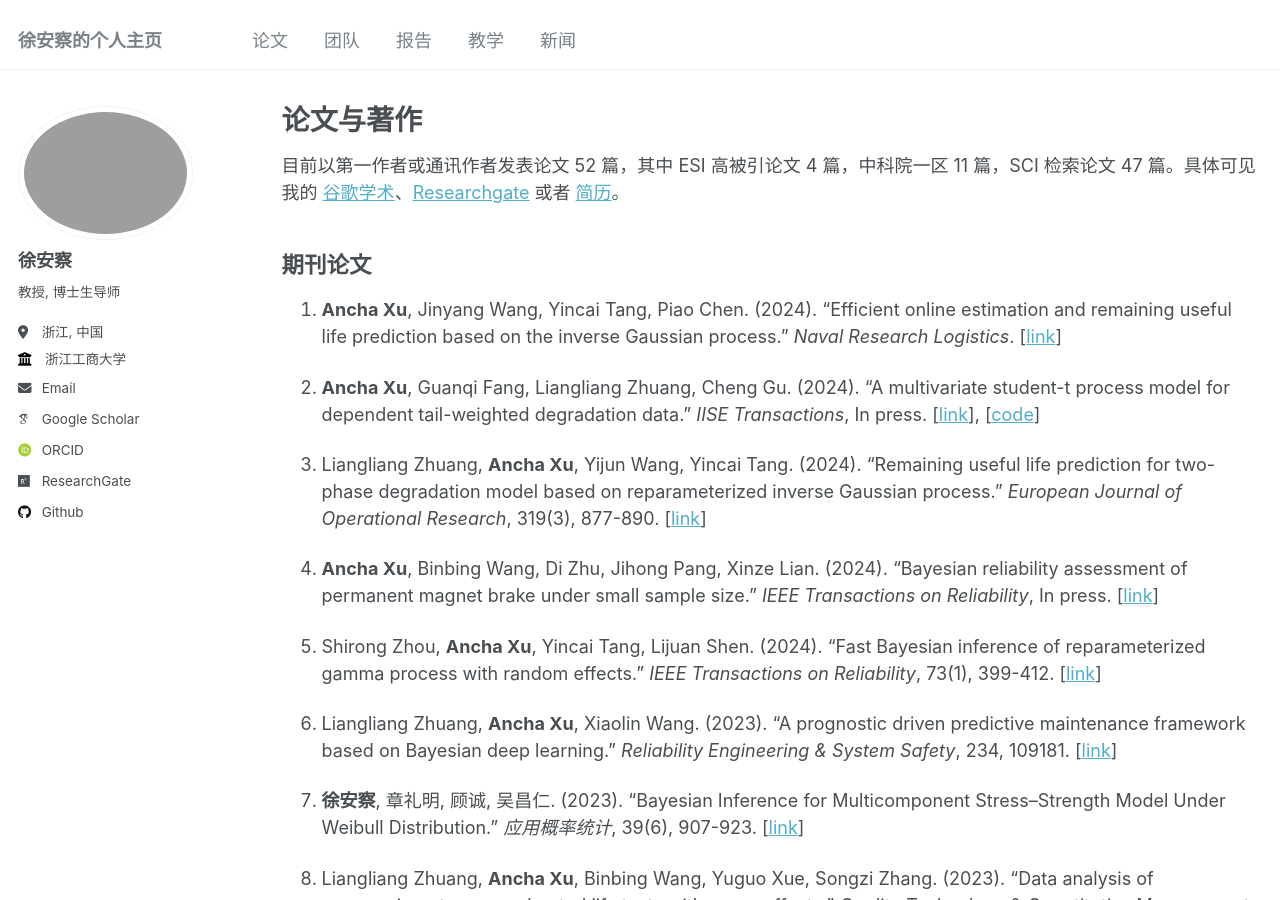
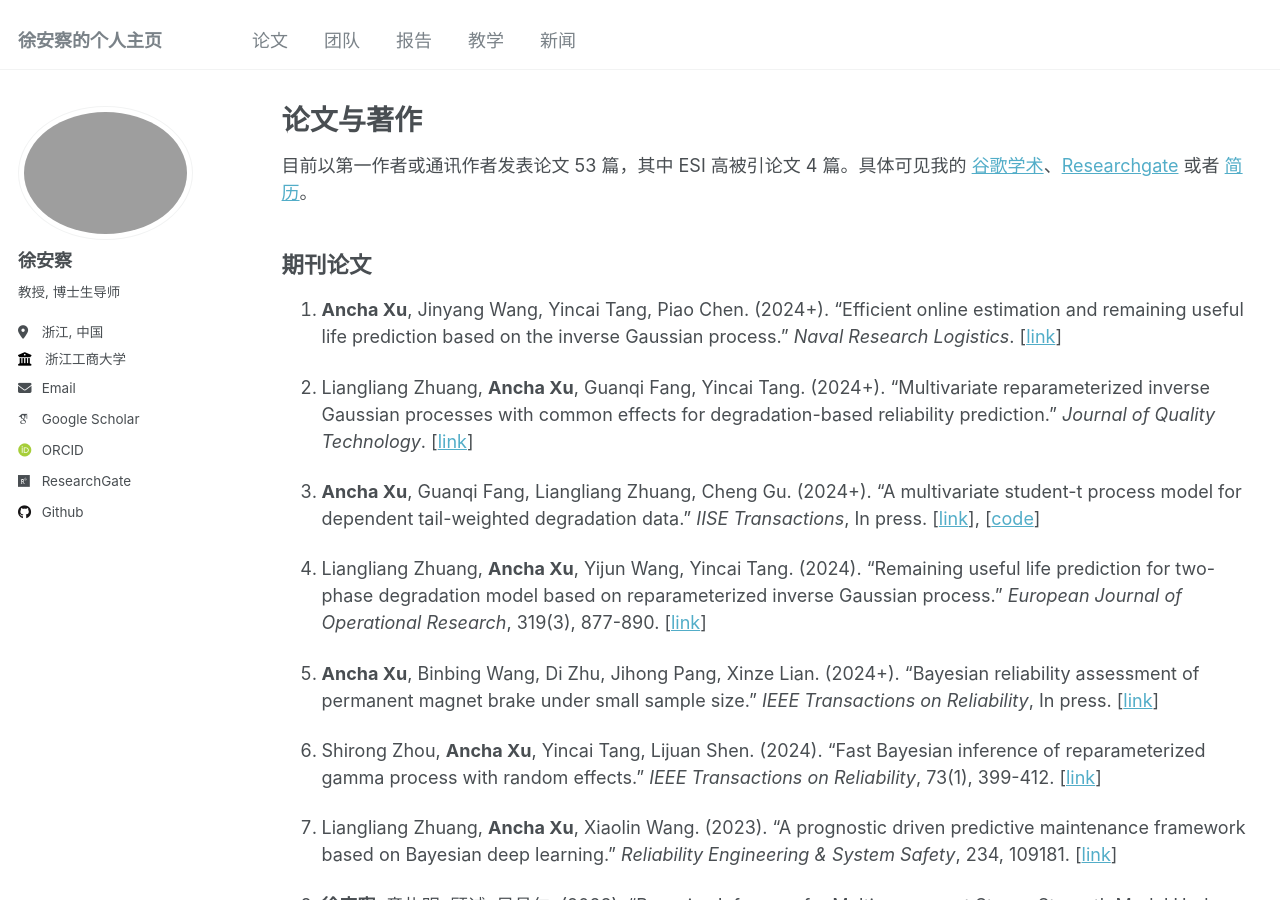
Before and after one commit to XU-ANCHA/XU-ANCHA.github.io, a Jekyll site: the page built from _pages/publications.md, in a window 1280 px wide and 900 px high. Built offline with Jekyll 4.4.1, drawn with Linux system fonts in a browser that asks for light colours; some web fonts are replaced.

Commit message:
Update publications.md

```diff
--- a/_pages/publications.md
+++ b/_pages/publications.md
@@ -5,18 +5,20 @@ permalink: /publications/
 author_profile: true
 ---
 
-目前以第一作者或通讯作者发表论文 52 篇，其中 ESI 高被引论文 4 篇，中科院一区 11 篇，SCI 检索论文 47 篇。具体可见我的 <a href="{{site.author.googlescholar}}">谷歌学术</a>、<a href="{{site.author.researchgate}}">Researchgate</a> 或者
+目前以第一作者或通讯作者发表论文 53 篇，其中 ESI 高被引论文 4 篇。具体可见我的 <a href="{{site.author.googlescholar}}">谷歌学术</a>、<a href="{{site.author.researchgate}}">Researchgate</a> 或者
 <a href="https://liangliangzhuang.github.io/cv/">简历</a>。
 
 ## 期刊论文
 
-1. **Ancha Xu**, Jinyang Wang, Yincai Tang, Piao Chen. (2024). "Efficient online estimation and remaining useful life prediction based on the inverse Gaussian process." *Naval Research Logistics*. [<a href="https://doi.org/10.1002/nav.22226">link</a>]
+1. **Ancha Xu**, Jinyang Wang, Yincai Tang, Piao Chen. (2024+). "Efficient online estimation and remaining useful life prediction based on the inverse Gaussian process." *Naval Research Logistics*. [<a href="https://doi.org/10.1002/nav.22226">link</a>]
 
-1. **Ancha Xu**, Guanqi Fang, Liangliang Zhuang, Cheng Gu. (2024). "A multivariate student-t process model for dependent tail-weighted degradation data." *IISE Transactions*, In press. [<a href="https://doi.org/10.1080/24725854.2024.2389538">link</a>], [<a href="https://github.com/liangliangzhuang/multi-student-t-code">code</a>]
+1. Liangliang Zhuang, **Ancha Xu**, Guanqi Fang, Yincai Tang. (2024+). "Multivariate reparameterized inverse Gaussian processes with common effects for degradation-based reliability prediction." *Journal of Quality Technology*. [<a href="https://doi.org/10.1080/00224065.2024.2402850">link</a>]
+
+1. **Ancha Xu**, Guanqi Fang, Liangliang Zhuang, Cheng Gu. (2024+). "A multivariate student-t process model for dependent tail-weighted degradation data." *IISE Transactions*, In press. [<a href="https://doi.org/10.1080/24725854.2024.2389538">link</a>], [<a href="https://github.com/liangliangzhuang/multi-student-t-code">code</a>]
 
 1. Liangliang Zhuang, **Ancha Xu**, Yijun Wang, Yincai Tang. (2024). "Remaining useful life prediction for two-phase degradation model based on reparameterized inverse Gaussian process." *European Journal of Operational Research*, 319(3), 877-890. [<a href="https://doi.org/10.1016/j.ejor.2024.06.032">link</a>]
 
-1. **Ancha Xu**, Binbing Wang, Di Zhu, Jihong Pang, Xinze Lian. (2024). "Bayesian reliability assessment of permanent magnet brake under small sample size." *IEEE Transactions on Reliability*, In press. [<a href="https://doi.org/10.1109/TR.2024.3381072">link</a>]
+1. **Ancha Xu**, Binbing Wang, Di Zhu, Jihong Pang, Xinze Lian. (2024+). "Bayesian reliability assessment of permanent magnet brake under small sample size." *IEEE Transactions on Reliability*, In press. [<a href="https://doi.org/10.1109/TR.2024.3381072">link</a>]
 
 1. Shirong Zhou, **Ancha Xu**, Yincai Tang, Lijuan Shen. (2024). "Fast Bayesian inference of reparameterized gamma process with random effects." *IEEE Transactions on Reliability*, 73(1), 399-412. [<a href="https://doi.org/10.1109/TR.2023.3263940">link</a>]
 
```
